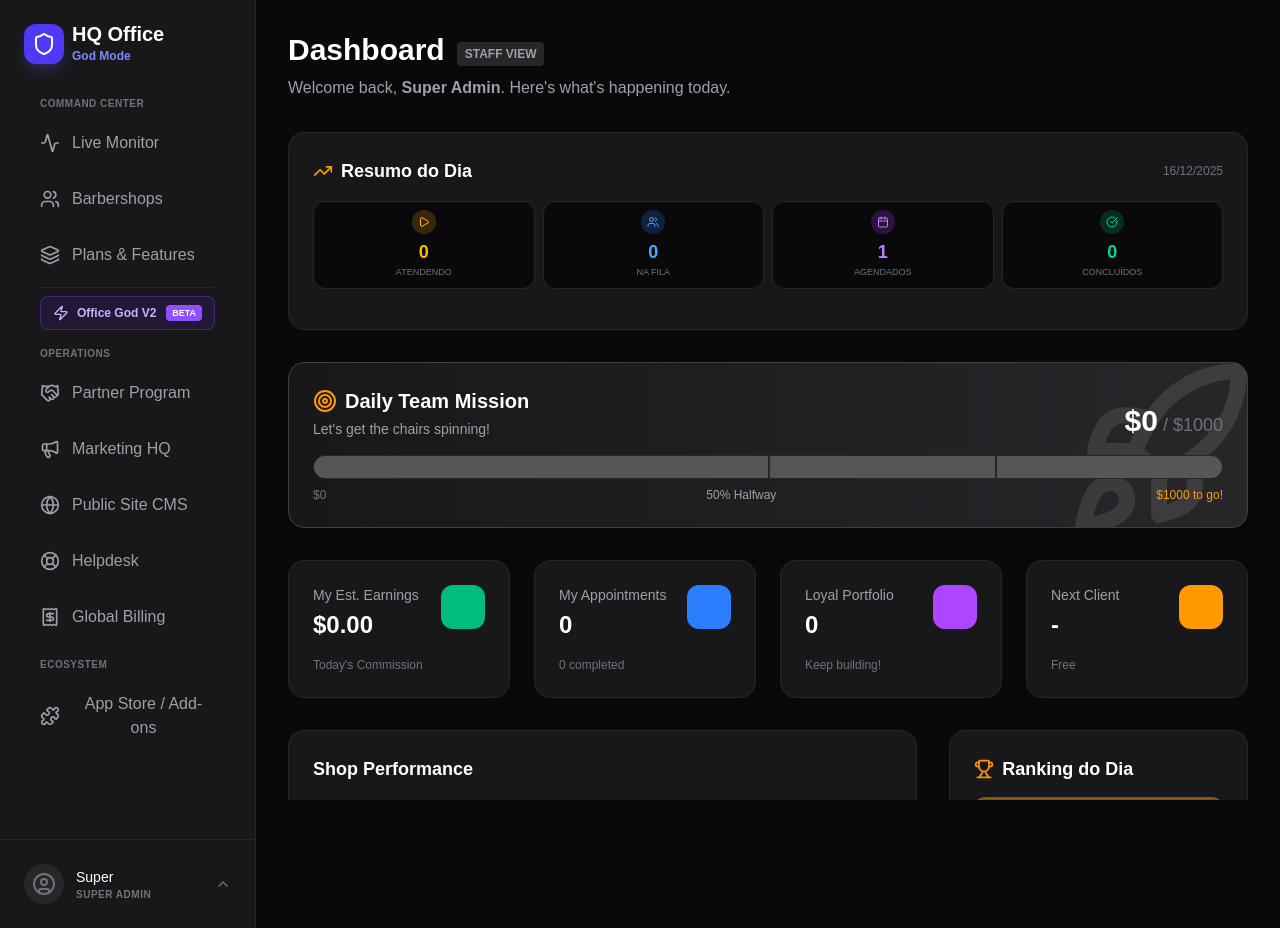
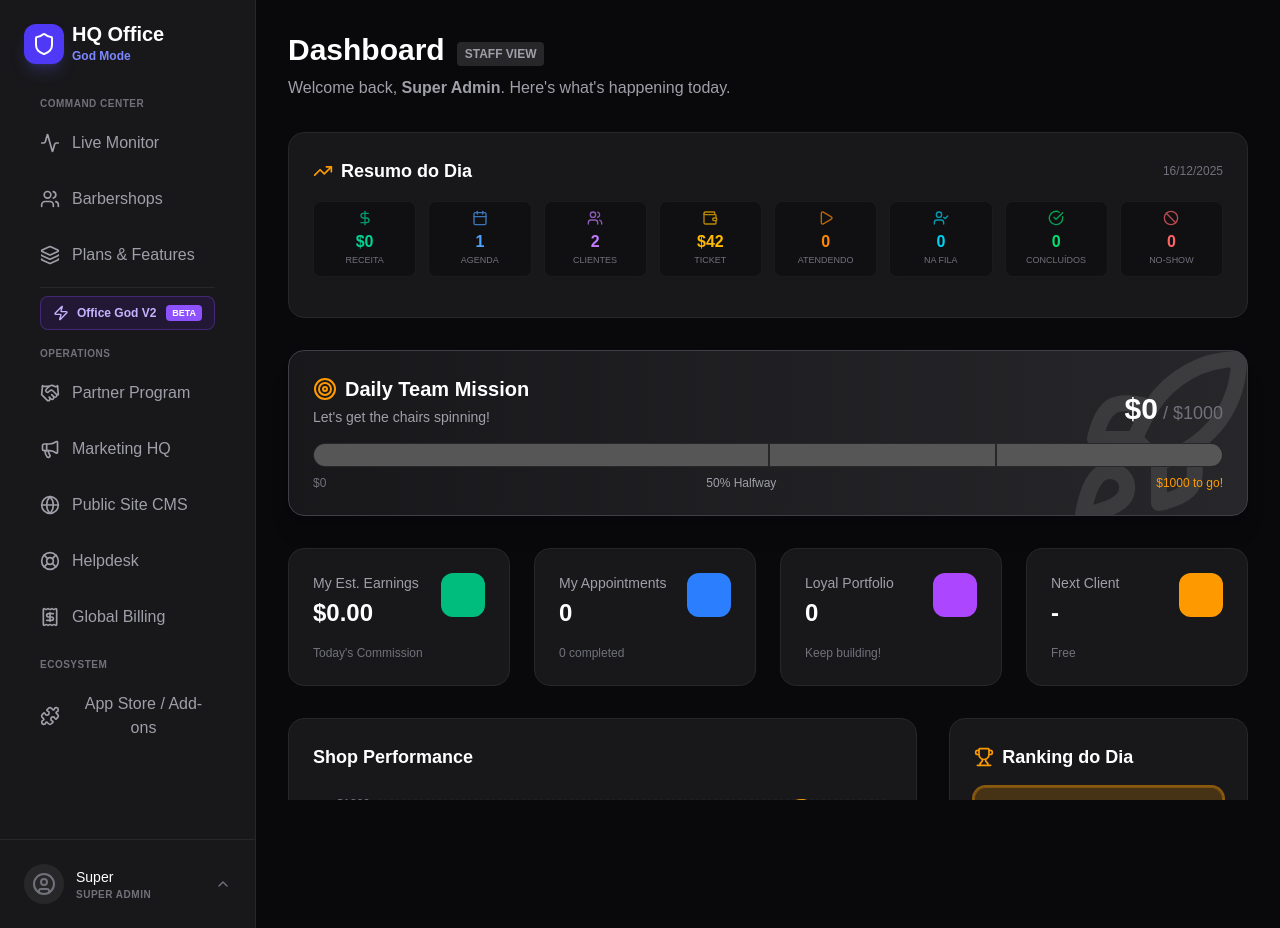
Before and after one commit to fabianofontes-oss/barberGold, a Next.js app: page /app/dashboard in a window 1280 px wide. Built offline with nearby package versions, Linux system fonts and the light colour scheme.

Commit message:
refactor: layout compacto do Resumo do Dia - 8 stats unificados, icones discretos

```diff
--- a/src/modules/dashboard/components/DaySummary.tsx
+++ b/src/modules/dashboard/components/DaySummary.tsx
@@ -5,7 +5,8 @@ import { useBarber } from '@/context/BarberContext';
 import { AppointmentStatus } from '@/types';
 import {
   Play, Users, Clock, Coffee, CheckCircle,
-  Calendar, AlertCircle, TrendingUp, DollarSign, Wallet
+  Calendar, AlertCircle, TrendingUp, DollarSign, Wallet,
+  UserCheck, Ban
 } from 'lucide-react';
 import { format, isSameDay } from 'date-fns';
 
@@ -15,7 +16,7 @@ interface DaySummaryProps {
 }
 
 export const DaySummary: React.FC<DaySummaryProps> = ({ todayRevenue = 0, activeClientsCount = 0 }) => {
-  const { appointments, currentUser, sales, clients } = useBarber();
+  const { appointments, currentUser } = useBarber();
 
   const isOwner = currentUser.role === 'OWNER';
 
@@ -41,46 +42,23 @@ export const DaySummary: React.FC<DaySummaryProps> = ({ todayRevenue = 0, active
   const myInProgress = inProgress.filter(a => a.staffId === currentUser.id);
   const myWaiting = waiting.filter(a => a.staffId === currentUser.id);
 
-  const stats = [
-    {
-      label: 'Atendendo',
-      value: isOwner ? inProgress.length : myInProgress.length,
-      icon: Play,
-      color: 'bg-amber-500',
-      textColor: 'text-amber-400',
-      pulse: (isOwner ? inProgress.length : myInProgress.length) > 0
-    },
-    {
-      label: 'Na Fila',
-      value: isOwner ? waiting.length : myWaiting.length,
-      icon: Users,
-      color: 'bg-blue-500',
-      textColor: 'text-blue-400',
-      pulse: false
-    },
-    {
-      label: 'Agendados',
-      value: scheduled.length,
-      icon: Calendar,
-      color: 'bg-purple-500',
-      textColor: 'text-purple-400',
-      pulse: false
-    },
-    {
-      label: 'Concluídos',
-      value: completed.length,
-      icon: CheckCircle,
-      color: 'bg-emerald-500',
-      textColor: 'text-emerald-400',
-      pulse: false
-    }
+  // 8 stats unificados (sem repetição)
+  const allStats = [
+    { label: 'Receita', value: `$${todayRevenue.toFixed(0)}`, color: 'text-emerald-400', icon: DollarSign },
+    { label: 'Agenda', value: todayAppointments.length, color: 'text-blue-400', icon: Calendar },
+    { label: 'Clientes', value: activeClientsCount, color: 'text-purple-400', icon: Users },
+    { label: 'Ticket', value: '$42', color: 'text-amber-400', icon: Wallet },
+    { label: 'Atendendo', value: isOwner ? inProgress.length : myInProgress.length, color: 'text-orange-400', icon: Play, pulse: inProgress.length > 0 },
+    { label: 'Na Fila', value: isOwner ? waiting.length : myWaiting.length, color: 'text-cyan-400', icon: UserCheck },
+    { label: 'Concluídos', value: completed.length, color: 'text-green-400', icon: CheckCircle },
+    { label: 'No-Show', value: noShows.length, color: 'text-red-400', icon: Ban },
   ];
 
   // Cliente sendo atendido agora
   const currentlyServing = isOwner ? inProgress[0] : myInProgress[0];
 
   return (
-    <div className="bg-zinc-900 border border-zinc-800 rounded-2xl p-6">
+    <div className="bg-zinc-900 border border-zinc-800 rounded-2xl p-4 md:p-6">
       <div className="flex items-center justify-between mb-4">
         <div className="flex items-center gap-2">
           <TrendingUp className="w-5 h-5 text-amber-500" />
@@ -89,46 +67,18 @@ export const DaySummary: React.FC<DaySummaryProps> = ({ todayRevenue = 0, active
         <span className="text-xs text-zinc-500">{format(today, 'dd/MM/yyyy')}</span>
       </div>
 
-      {/* Owner Financial Stats */}
-      {isOwner && (
-        <div className="grid grid-cols-4 gap-2 mb-4">
-          <div className="text-center p-3 rounded-xl bg-emerald-500/10 border border-emerald-500/20">
-            <DollarSign className="w-5 h-5 text-emerald-400 mx-auto mb-1" />
-            <p className="text-lg font-bold text-emerald-400">${todayRevenue.toFixed(0)}</p>
-            <p className="text-[10px] text-zinc-500 uppercase">Receita</p>
-          </div>
-          <div className="text-center p-3 rounded-xl bg-blue-500/10 border border-blue-500/20">
-            <Calendar className="w-5 h-5 text-blue-400 mx-auto mb-1" />
-            <p className="text-lg font-bold text-blue-400">{todayAppointments.length}</p>
-            <p className="text-[10px] text-zinc-500 uppercase">Agenda</p>
-          </div>
-          <div className="text-center p-3 rounded-xl bg-purple-500/10 border border-purple-500/20">
-            <Users className="w-5 h-5 text-purple-400 mx-auto mb-1" />
-            <p className="text-lg font-bold text-purple-400">{activeClientsCount}</p>
-            <p className="text-[10px] text-zinc-500 uppercase">Clientes</p>
-          </div>
-          <div className="text-center p-3 rounded-xl bg-amber-500/10 border border-amber-500/20">
-            <Wallet className="w-5 h-5 text-amber-400 mx-auto mb-1" />
-            <p className="text-lg font-bold text-amber-400">$42</p>
-            <p className="text-[10px] text-zinc-500 uppercase">Ticket</p>
-          </div>
-        </div>
-      )}
-
-      {/* Appointment Status Grid */}
-      <div className="grid grid-cols-4 gap-2 mb-4">
-        {stats.map((stat, idx) => {
+      {/* Unified Stats Grid - 8 cols desktop, 4 cols mobile */}
+      <div className="grid grid-cols-4 md:grid-cols-8 gap-2 md:gap-3 mb-4">
+        {allStats.map((stat, idx) => {
           const Icon = stat.icon;
           return (
             <div
               key={idx}
-              className={`text-center p-2 rounded-xl bg-zinc-950 border border-zinc-800 ${stat.pulse ? 'ring-2 ring-amber-500/30' : ''}`}
+              className={`text-center py-2 px-1 rounded-lg bg-zinc-950/50 border border-zinc-800/50 ${stat.pulse ? 'ring-1 ring-orange-500/50' : ''}`}
             >
-              <div className={`w-6 h-6 mx-auto rounded-full ${stat.color}/20 flex items-center justify-center mb-1`}>
-                <Icon className={`w-3 h-3 ${stat.textColor} ${stat.pulse ? 'animate-pulse' : ''}`} />
-              </div>
-              <p className={`text-lg font-bold ${stat.textColor}`}>{stat.value}</p>
-              <p className="text-[9px] text-zinc-500 uppercase">{stat.label}</p>
+              <Icon className={`w-4 h-4 ${stat.color} mx-auto mb-1 opacity-70`} />
+              <p className={`text-sm md:text-base font-bold ${stat.color}`}>{stat.value}</p>
+              <p className="text-[8px] md:text-[9px] text-zinc-500 uppercase">{stat.label}</p>
             </div>
           );
         })}
@@ -136,47 +86,33 @@ export const DaySummary: React.FC<DaySummaryProps> = ({ todayRevenue = 0, active
 
       {/* Currently Serving */}
       {currentlyServing && (
-        <div className="bg-amber-500/10 border border-amber-500/30 rounded-xl p-4 animate-pulse">
-          <div className="flex items-center gap-2 mb-2">
-            <Play className="w-4 h-4 text-amber-400" />
-            <span className="text-xs text-amber-400 font-bold uppercase">Atendendo Agora</span>
-          </div>
+        <div className="bg-amber-500/10 border border-amber-500/30 rounded-xl p-3 mb-3">
           <div className="flex items-center justify-between">
-            <div>
-              <p className="text-white font-bold">{currentlyServing.clientName}</p>
-              <p className="text-xs text-zinc-400">{currentlyServing.serviceName}</p>
+            <div className="flex items-center gap-2">
+              <Play className="w-4 h-4 text-amber-400 animate-pulse" />
+              <div>
+                <p className="text-white font-bold text-sm">{currentlyServing.clientName}</p>
+                <p className="text-[10px] text-zinc-400">{currentlyServing.serviceName}</p>
+              </div>
             </div>
             <div className="text-right">
               <p className="text-amber-400 font-bold">{format(currentlyServing.date, 'HH:mm')}</p>
-              <p className="text-xs text-zinc-500">${currentlyServing.price}</p>
+              <p className="text-[10px] text-zinc-500">${currentlyServing.price}</p>
             </div>
           </div>
         </div>
       )}
 
-      {/* Waiting List */}
+      {/* Waiting List - Compact */}
       {waiting.length > 0 && (
-        <div className="mt-3 space-y-2">
-          <p className="text-xs text-zinc-500 uppercase font-bold">Na Fila de Espera</p>
-          {(isOwner ? waiting : myWaiting).slice(0, 3).map((appt, idx) => (
-            <div key={appt.id} className="flex items-center justify-between bg-zinc-950 p-2 rounded-lg border border-zinc-800">
-              <div className="flex items-center gap-2">
-                <span className="w-5 h-5 bg-blue-500/20 text-blue-400 rounded-full flex items-center justify-center text-[10px] font-bold">
-                  {idx + 1}
-                </span>
-                <span className="text-sm text-white">{appt.clientName}</span>
-              </div>
-              <span className="text-xs text-zinc-500">{format(appt.date, 'HH:mm')}</span>
-            </div>
+        <div className="flex items-center gap-2 flex-wrap">
+          <span className="text-[10px] text-zinc-500 uppercase font-bold">Fila:</span>
+          {(isOwner ? waiting : myWaiting).slice(0, 4).map((appt, idx) => (
+            <span key={appt.id} className="text-xs bg-zinc-800 text-zinc-300 px-2 py-0.5 rounded">
+              {appt.clientName.split(' ')[0]}
+            </span>
           ))}
-        </div>
-      )}
-
-      {/* No-Shows Alert */}
-      {noShows.length > 0 && (
-        <div className="mt-3 flex items-center gap-2 text-xs text-orange-400 bg-orange-500/10 p-2 rounded-lg">
-          <AlertCircle className="w-4 h-4" />
-          <span>{noShows.length} no-show(s) hoje</span>
+          {waiting.length > 4 && <span className="text-xs text-zinc-500">+{waiting.length - 4}</span>}
         </div>
       )}
     </div>
```
